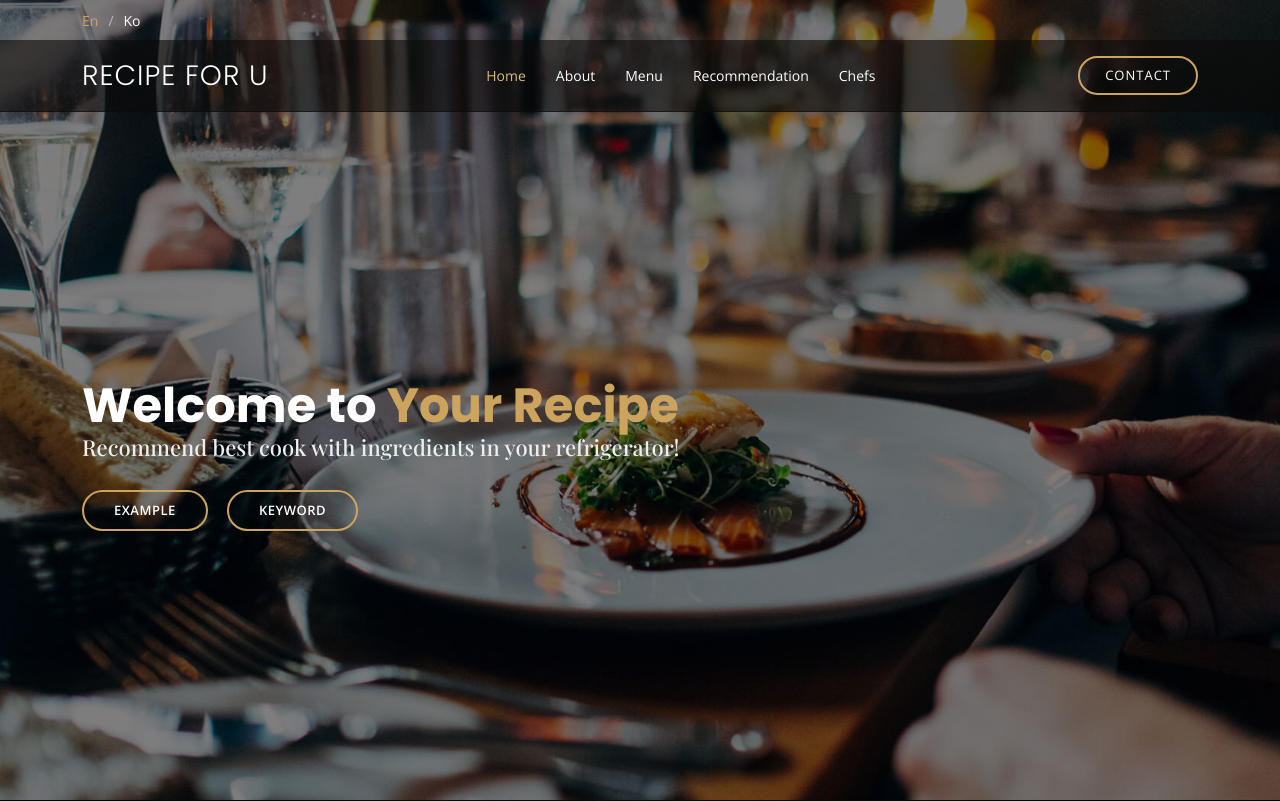
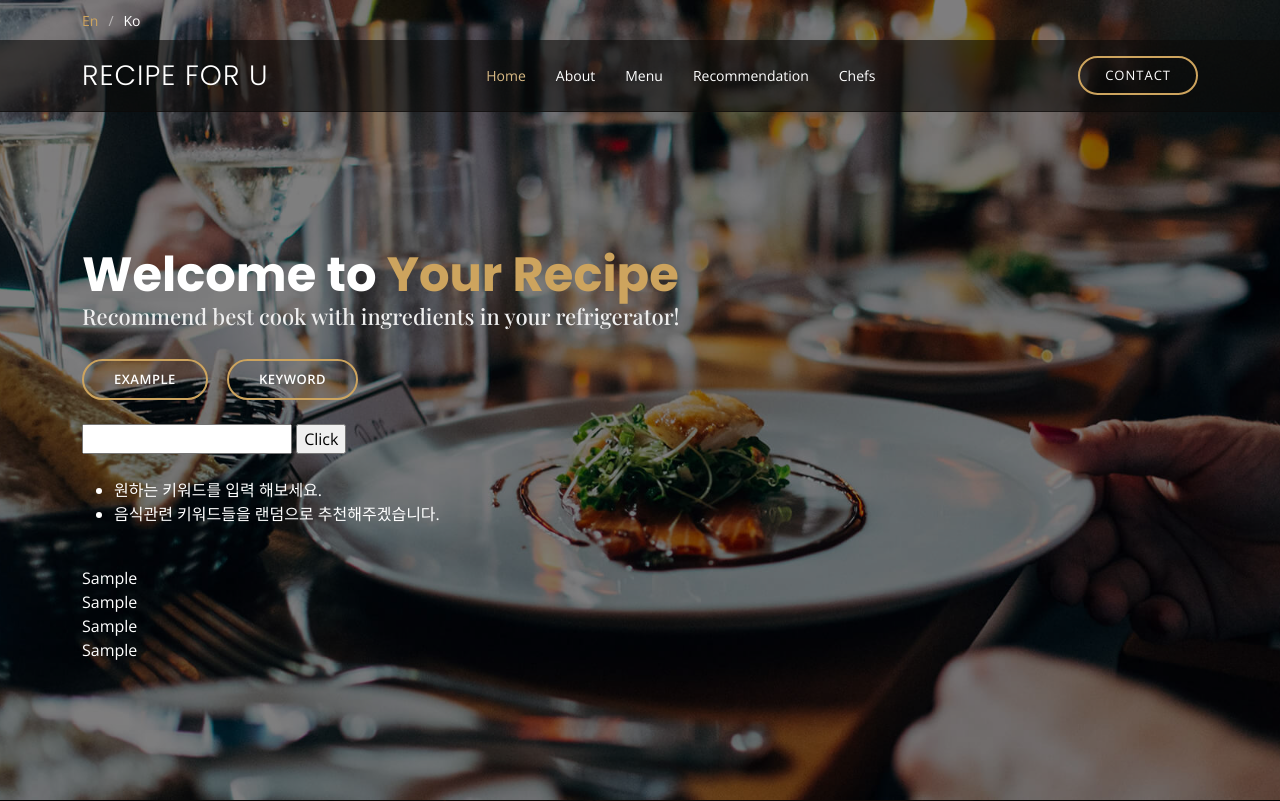
Before and after one commit to uytgb159/Recipe_class, a Django app: template templates/Restaurantly/home.html in a window 1280 px wide. Shown: the top 801 px of the page. Run offline with Django 3.2, Linux system fonts and the light colour scheme; the template is opened without the code that fills it: most values are stand-ins (such as "Sample title", 1, 10 or a date in 2020); some libraries are stand-ins or nearby versions; some web fonts are replaced.

Commit message:
Edit something
Please check the line 86-101.

```diff
--- a/templates/Restaurantly/home.html
+++ b/templates/Restaurantly/home.html
@@ -83,9 +83,24 @@
           <div class="btns">
             <a href="#menu" class="btn-menu animated fadeInUp scrollto">Example</a>
             <a href="#book-a-table" class="btn-book animated fadeInUp scrollto">Keyword</a>
+             <form action="elastic.py" method="post">
+              <br>
+              <input type="text" name="keyword">
+              <input type="submit" value="Click"><br>
+            </form>
+            <ul>
+              <br>
+              <li>원하는 키워드를 입력 해보세요.</li>
+              <li>음식관련 키워드들을 랜덤으로 추천해주겠습니다.</li><br>
+            </ul>
+
+            <div class="grid" style="--bs-columns: 3;">
+              <div>{{result1}}</div>
+              <div>{{result2}}</div>
+              <div>{{result3}}</div>
+              <div>{{result4}}</div>
           </div>
         </div>
-
       </div>
     </div>
   </section><!-- End Hero -->
```
